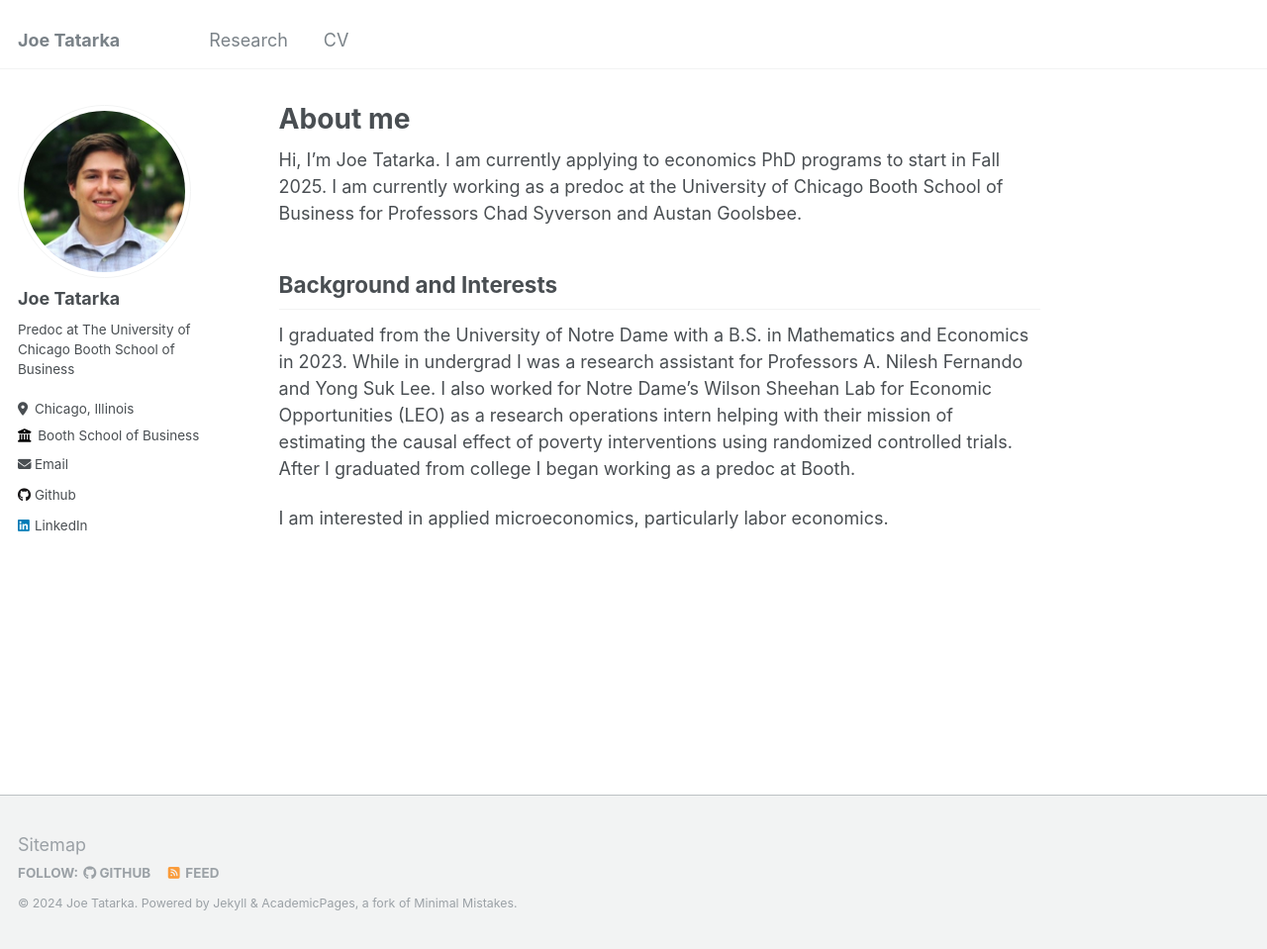
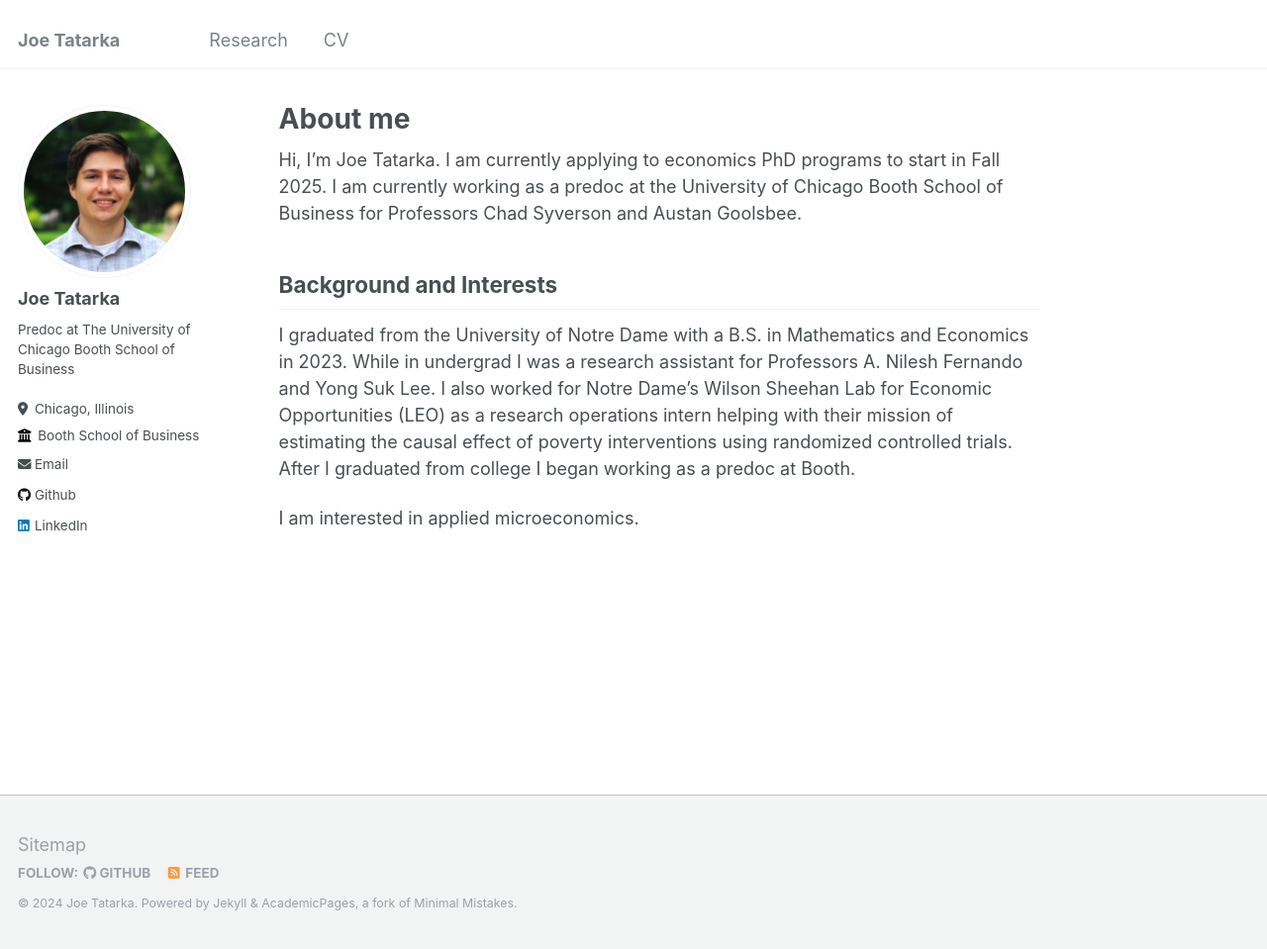
Before and after one commit to JoeTatarka/JoeTatarka.github.io, a Jekyll site: the page built from _pages/about.md, in a window 1280 px wide and 959 px high. Shown: the whole window at 99% size. Built offline with Jekyll 4.4.1, drawn with Linux system fonts in a browser that asks for light colours.

Commit message:
Update about.md

```diff
--- a/_pages/about.md
+++ b/_pages/about.md
@@ -13,4 +13,4 @@ Hi, I'm Joe Tatarka. I am currently applying to economics PhD programs to start
 ## Background and Interests
 I graduated from the University of Notre Dame with a B.S. in Mathematics and Economics in 2023. While in undergrad I was a research assistant for Professors A. Nilesh Fernando and Yong Suk Lee. I also worked for Notre Dame's Wilson Sheehan Lab for Economic Opportunities (LEO) as a research operations intern helping with their mission of estimating the causal effect of poverty interventions using randomized controlled trials. After I graduated from college I began working as a predoc at Booth.
 
-I am interested in applied microeconomics, particularly labor economics.
+I am interested in applied microeconomics.
```
